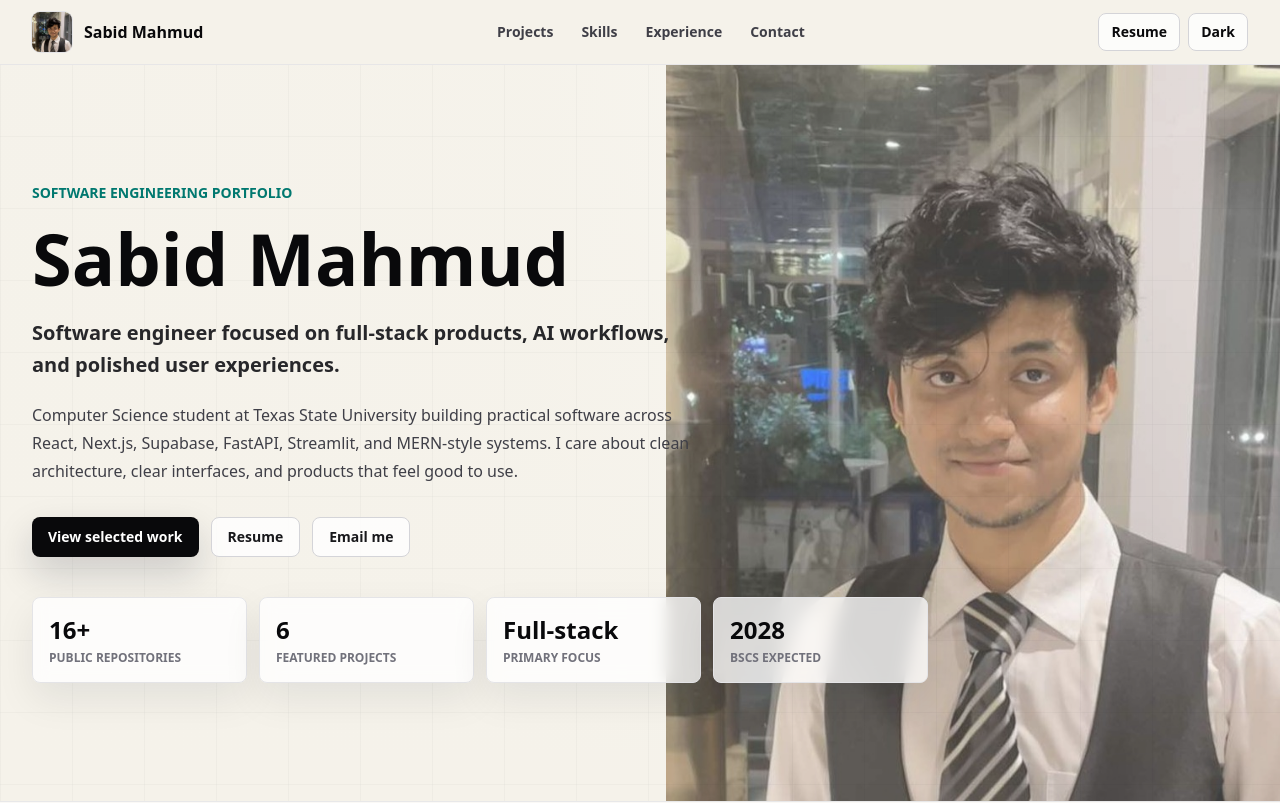
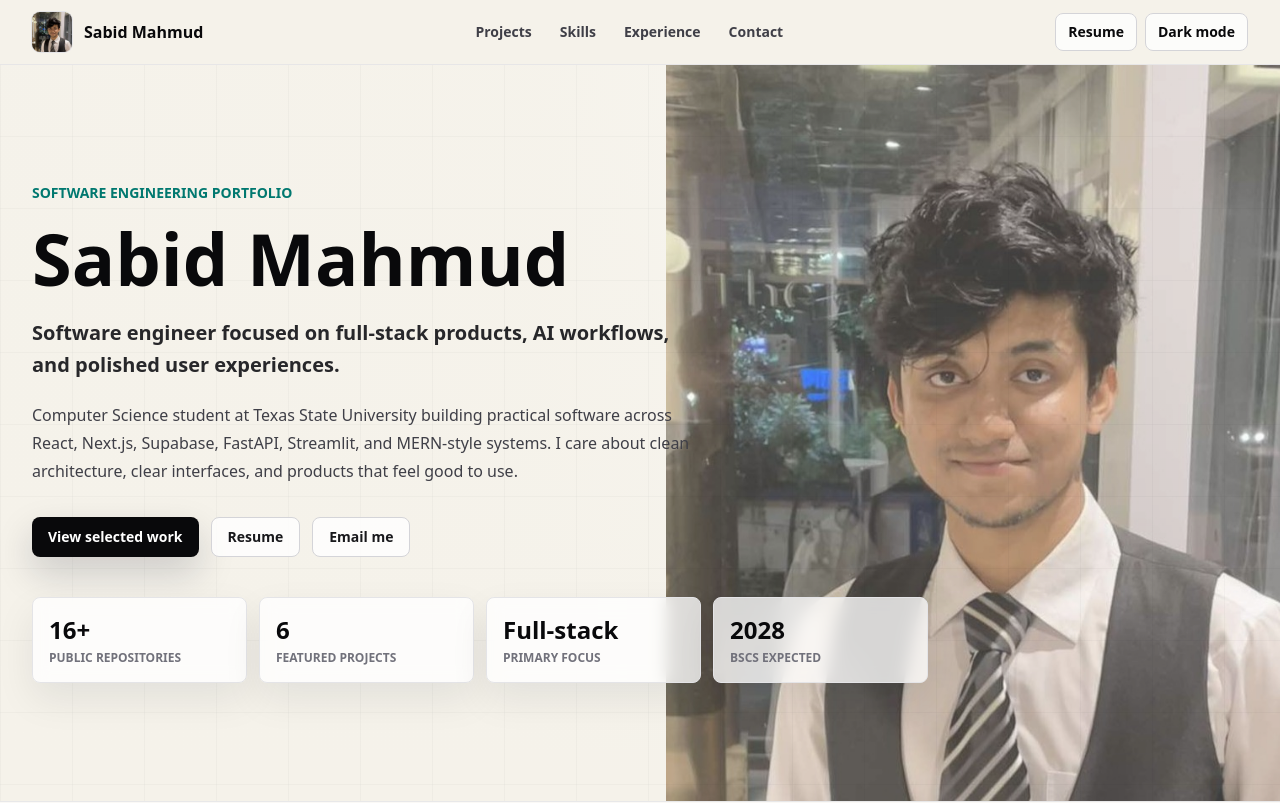
Before and after one commit to sabidmahmud01/Portfolio, a React (Vite) app: page / in a window 1280 px wide. Shown: the top 803 px of the page. Built offline with nearby package versions, Linux system fonts and the light colour scheme.

Commit message:
fix portfolio theme toggle

```diff
--- a/src/App.jsx
+++ b/src/App.jsx
@@ -190,12 +190,13 @@ const fadeUp = {
 };
 
 const useDarkMode = () => {
-  const [dark, setDark] = useState(() =>
-    typeof window !== "undefined"
-      ? localStorage.getItem("theme") === "dark" ||
-        (window.matchMedia && window.matchMedia("(prefers-color-scheme: dark)").matches)
-      : true
-  );
+  const [dark, setDark] = useState(() => {
+    if (typeof window === "undefined") return true;
+    const savedTheme = localStorage.getItem("theme");
+    if (savedTheme === "dark") return true;
+    if (savedTheme === "light") return false;
+    return window.matchMedia?.("(prefers-color-scheme: dark)").matches ?? true;
+  });
 
   useEffect(() => {
     document.documentElement.classList.toggle("dark", dark);
@@ -407,7 +408,7 @@ export default function App() {
               onClick={() => setDark(!dark)}
               className="rounded-[8px] border border-zinc-300 bg-white/75 px-3 py-2 text-sm font-bold hover:border-teal-700 dark:border-white/15 dark:bg-white/5 dark:hover:border-teal-300"
             >
-              {dark ? "Light" : "Dark"}
+              {dark ? "Light mode" : "Dark mode"}
             </button>
           </div>
         </div>
--- a/src/index.css
+++ b/src/index.css
@@ -1,4 +1,6 @@
 @import "tailwindcss";
+
+@custom-variant dark (&:where(.dark, .dark *));
 
 html {
   scroll-behavior: smooth;
```
